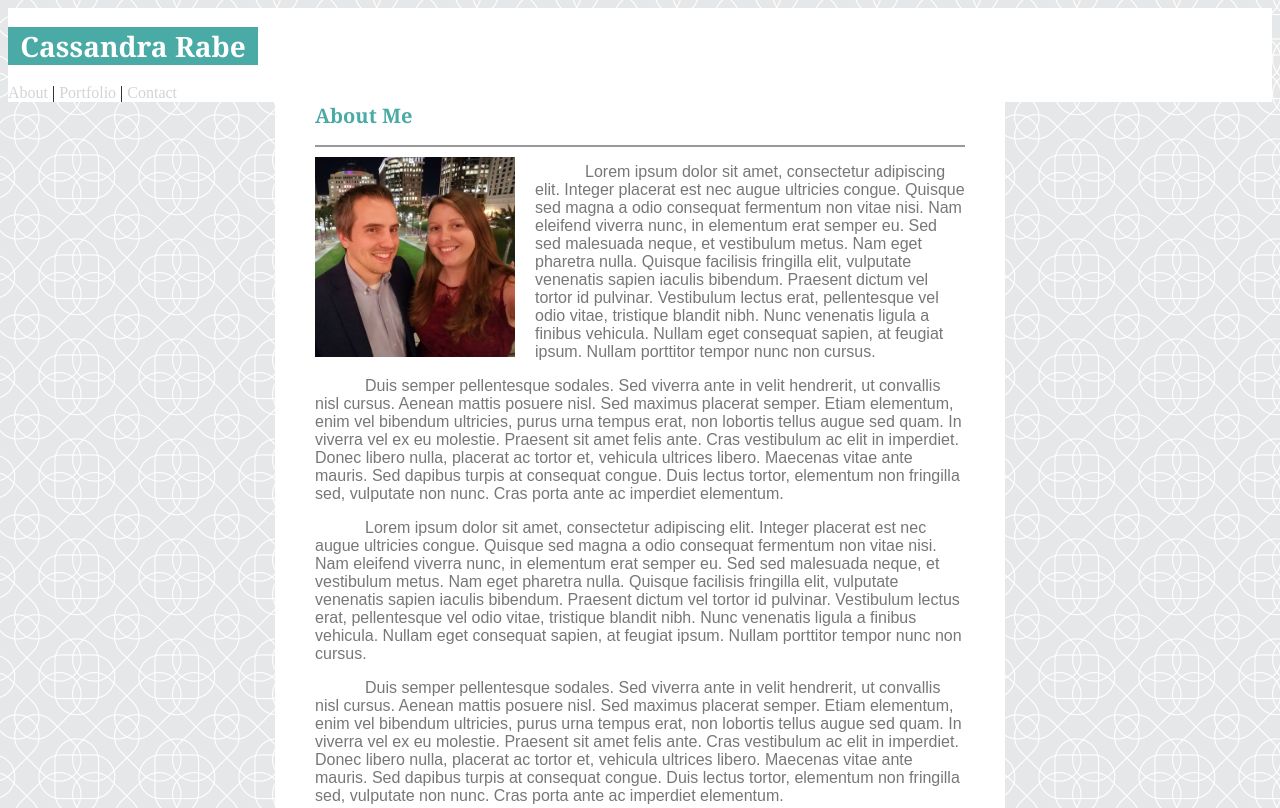
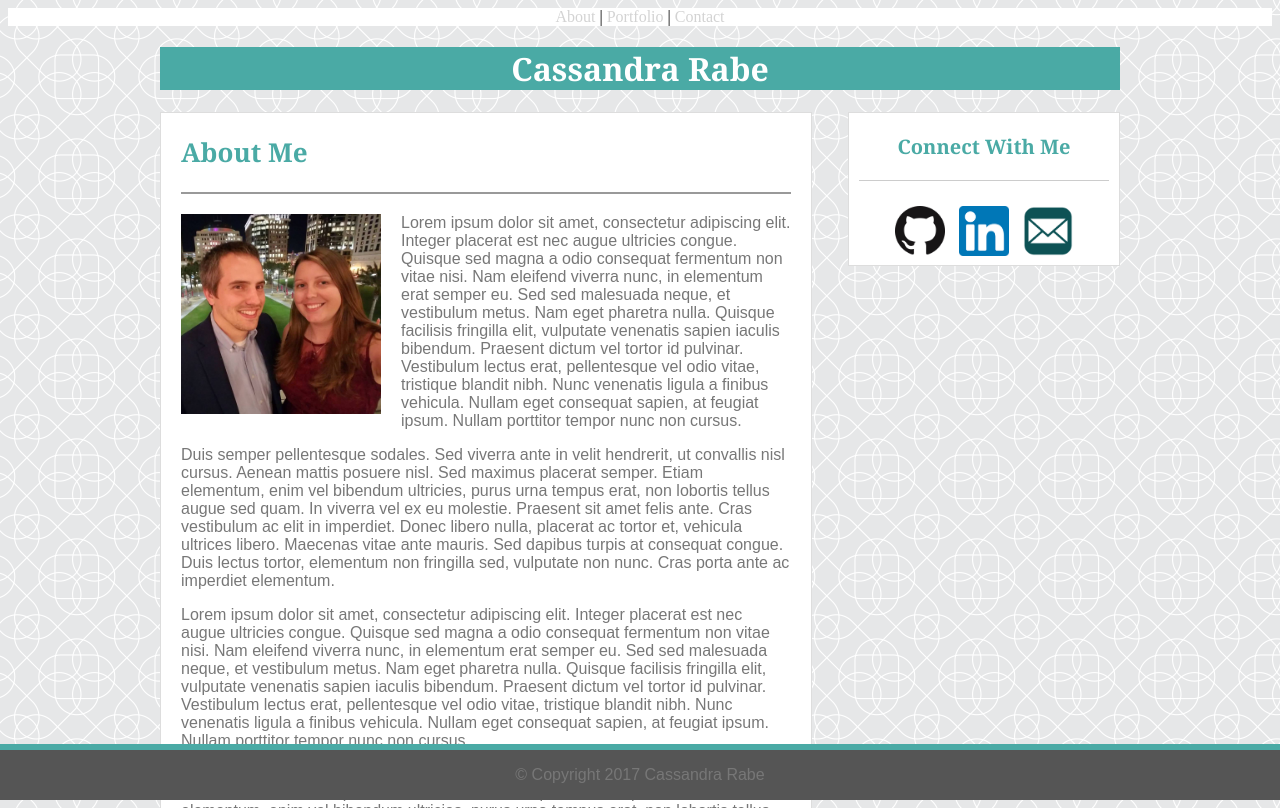
Before and after one commit to cjrabe17/Basic-Portfolio, a plain HTML site: page index.html in a window 1280 px wide. Shown: the top 808 px of the page. Drawn offline with Linux system fonts and the light colour scheme.

Commit message:
Updated layout with correctly floated divs

```diff
--- a/assets/css/style.css
+++ b/assets/css/style.css
@@ -4,15 +4,21 @@ body {
 }
 
 h1 {
-	width: 250px;
 	text-align: center;
 	font-family: 'Georgia', Times, Times New Roman, serif;
 	background: #4aaaa5;
-	font-size: 28px;
+	font-size: 32px;
 	color: #ffffff;
 }
 
 h2 {
+	font-family: 'Georgia', Times, Times New Roman, serif;
+	font-size: 26px;
+	color: #4aaaa5;
+	padding: 0 20px;
+}
+
+h3 {
 	font-family: 'Georgia', Times, Times New Roman, serif;
 	font-size: 20px;
 	color: #4aaaa5;
@@ -23,56 +29,66 @@ p {
 	color: #777777;
 }
 
-#header {
-	position: relative;
-	top: 0;
-	left: 0;
+.topMenu {
 	width: 100%;
 	background: #ffffff;
-	border: #cccccc;
+	font-size: 16px;
 	border-bottom: 10px;
+	text-align: center;
+}
+
+.name {
+	width: 100%;
+	background: #ffffff;
+}
+
+.wrapper {
+	width: 960px;
+	margin: 0 auto 0 auto;
+}
+
+.content {
+	width: 650px;
+	background: #ffffff;
+	border: solid 1px #dddddd;
 	float: left;
 }
 
-.wrapper {
-	width: 650px;
-	background: #ffffff;
-	margin: 0 auto;
-	padding: 20px 40px;
-}
-
-.content {
-	background: #ffffff;
-	padding-bottom: 20px;
-}
-
 .content p {
-	text-indent: 50px;
+	padding: 0 20px;
 }
 
 .content img {
 	height: 200px;
 	width: 200px;
 	float: left;
-	padding-right: 20px;
+	margin: 0 20px;
 }
 
-#menu {
-	background: #ffffff;
-	float: left;
+.contentSeperator {
+	height: 2px;
+	background: #999999;
+	margin: 20px;
 }
 
-#sidebar {
+.sidebar {
 	background: #ffffff;
-	width: 250px;
-	margin-left: 40px;
+	width: 270px;
 	text-align: center;
+	border: solid 1px #dddddd;
+	float: right;
 }
 
-section img {
+.sidebar img {
 	height: 50px;
 	width: 50px;
 	margin: 5px;
+}
+
+.sidebarSeperator {
+	height: 1.5px;
+	background: #cccccc;
+	margin: 20px 10px 20px 10px;
 }
 
 a:link {
@@ -95,25 +111,13 @@ a:active {
 	color: #ffffff;
 }
 
-#footer {
-	background: #666666;
+.footer {
+	background: #555555;
 	width: 100%;
 	height: 50px;
 	text-align: center;
-	line-height: 50px;
-	position: relative;
-	bottom: 0px;
+	border-top: solid 6px #4aaaa5;
+	position: fixed;
 	left: 0;
+	bottom: 0;
 }
-
-.contentSeperator {
-	height: 2px;
-	background: #999999;
-	margin: 10px 0 10px 0;
-}
-
-#menuSeperator {
-	height: 2px;
-	background: #999999;
-	margin: 10px 0 10px 0;
-}
--- a/index.html
+++ b/index.html
@@ -7,25 +7,19 @@
 </head>
 <body>
 
-<header id="header">
-
-		<h1>Cassandra Rabe</h1>
-
-		<nav id="menu">
-
+<div class="topMenu">
 	<a href="index.html">About</a> |
 	<a href="portfolio.html">Portfolio</a> |
 	<a href="contact.html">Contact</a>
-
-		</nav>
-
-	</header>
+</div>
 
 <div class="wrapper">
+	<header class="name">
+		<h1>Cassandra Rabe</h1>
+	</header>
 
 	<div class="content">
 		<h2>About Me</h2>
-
 			<div class="contentSeperator"></div>
 
 		<img src="assets/images/profilepictures.jpg" alt="Picture of Me">
@@ -44,14 +38,10 @@
 
 	</div>
 
-</div>
+	<div class="sidebar">
+		<h3>Connect With Me</h3>
 
-<section id="sidebar">
-
-		<h3>Connect with Me</h3>
-
-		<div id="menuSeperator"></div>
-
+			<div class="sidebarSeperator"></div>
 			<a href="https://github.com/cjrabe17" target="_blank">
 				<img src="assets/images/GitHub-Mark-64px.png" alt="GitHub Icon">
 			</a>
@@ -63,13 +53,11 @@
 			<a href="mailto:cjrabe17@gmail.com">
 				<img src="assets/images/emailicon.png" alt="Email Icon">
 			</a>
+	</div>
+</div>
 
-</section>
-
-<footer id="footer">
-
+<footer class="footer">
 	<p>© Copyright 2017 Cassandra Rabe</p>
-
 </footer>
 
 </body>
```
Lines whose indentation alone changed are shown as unchanged.
